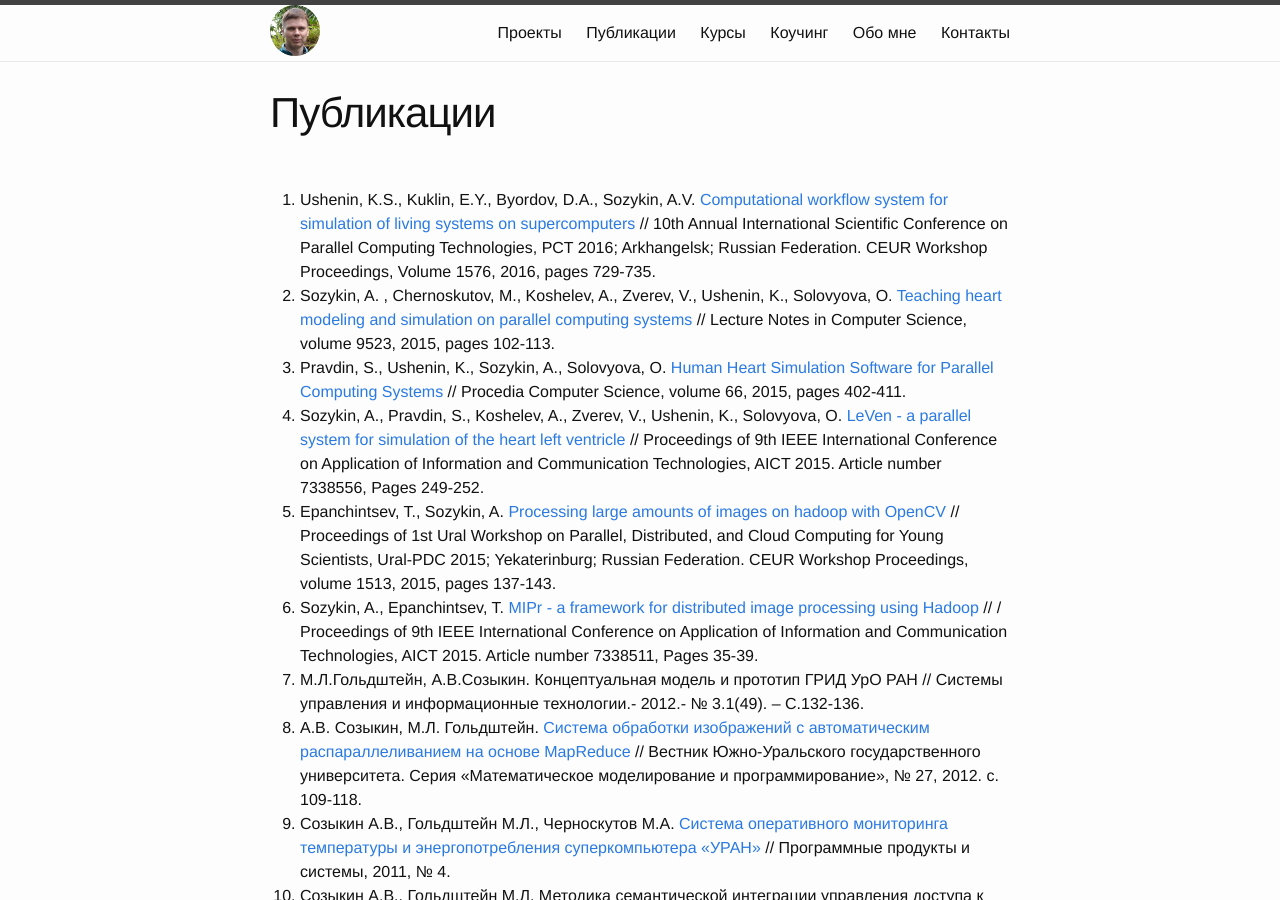
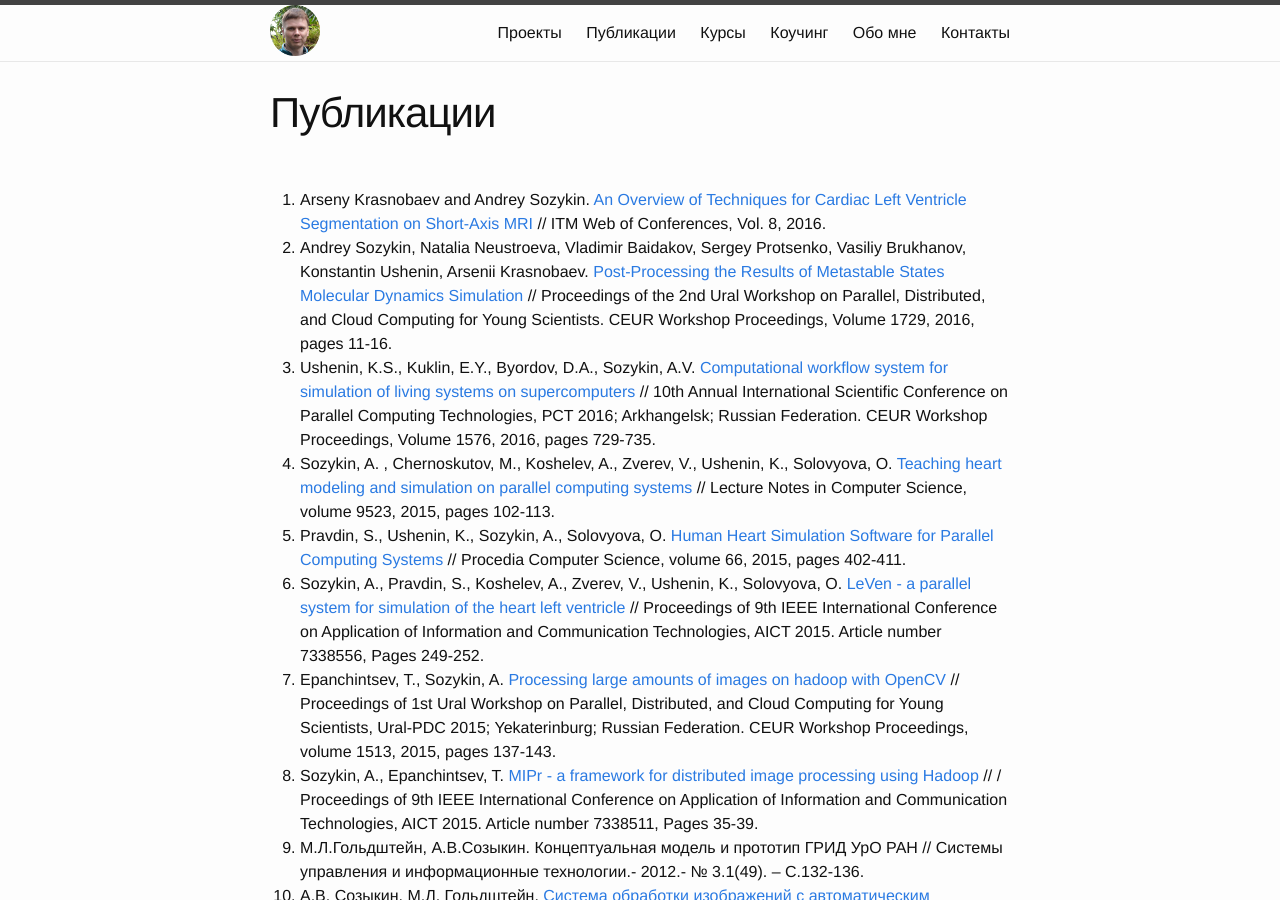
Before and after one commit to sozykin/asozykin.ru, a Jekyll site: the page built from _pages/publications.md, in a window 1280 px wide and 900 px high. Built offline with Jekyll 4.4.1, drawn with Linux system fonts in a browser that asks for light colours; comment, search, counter and statistics services are not loaded.

Commit message:
Updated publication list

```diff
--- a/_pages/publications.md
+++ b/_pages/publications.md
@@ -3,7 +3,8 @@ layout: page
 title: Публикации
 permalink: /publications/
 ---
-
+1. Arseny Krasnobaev and Andrey Sozykin. [An Overview of Techniques for Cardiac Left Ventricle Segmentation on Short-Axis MRI](http://www.itm-conferences.org/articles/itmconf/abs/2016/03/itmconf_icbda2016_01003/itmconf_icbda2016_01003.html) // ITM Web of Conferences, Vol. 8, 2016.
+1. Andrey Sozykin, Natalia Neustroeva, Vladimir Baidakov, Sergey Protsenko, Vasiliy Brukhanov, Konstantin Ushenin, Arsenii Krasnobaev. [Post-Processing the Results of Metastable States Molecular Dynamics Simulation](http://ceur-ws.org/Vol-1729/paper-02.pdf) // Proceedings of the 2nd Ural Workshop on Parallel, Distributed, and Cloud Computing for Young Scientists. CEUR Workshop Proceedings, Volume 1729, 2016, pages 11-16.
 1. Ushenin, K.S.,  Kuklin, E.Y.,  Byordov, D.A.,  Sozykin, A.V. [Computational workflow system for simulation of living systems on supercomputers](http://ceur-ws.org/Vol-1576/101.pdf) // 10th Annual International Scientific Conference on Parallel Computing Technologies, PCT 2016; Arkhangelsk; Russian Federation. CEUR Workshop Proceedings, Volume 1576, 2016, pages 729-735.
 2. Sozykin, A. ,  Chernoskutov, M.,  Koshelev, A.,  Zverev, V.,  Ushenin, K.,  Solovyova, O. [Teaching heart modeling and simulation on parallel computing systems](http://link.springer.com/chapter/10.1007%2F978-3-319-27308-2_9) // Lecture Notes in Computer Science, volume 9523, 2015, pages 102-113.
 3. Pravdin, S.,  Ushenin, K.,  Sozykin, A.,  Solovyova, O. [Human Heart Simulation Software for Parallel Computing Systems](http://www.sciencedirect.com/science/article/pii/S1877050915033955) // Procedia Computer Science, volume 66, 2015, pages 402-411.
```
